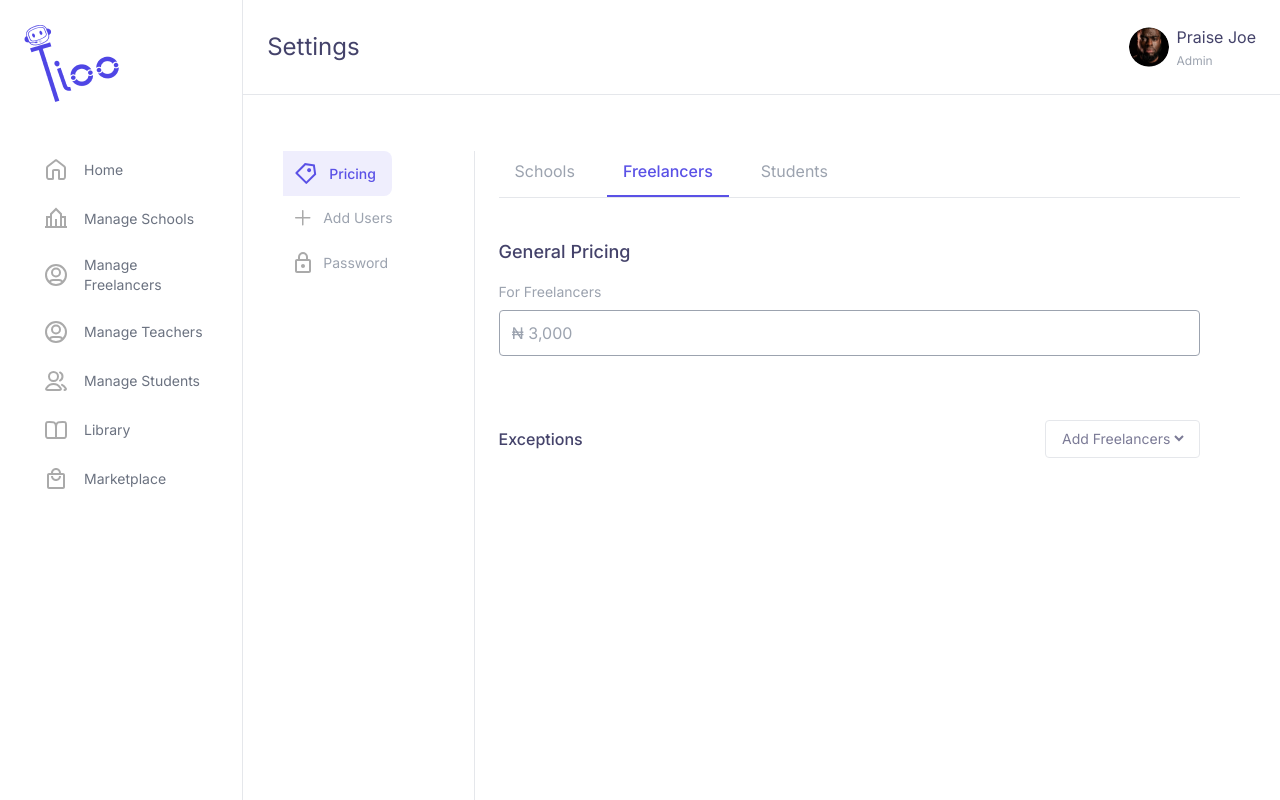
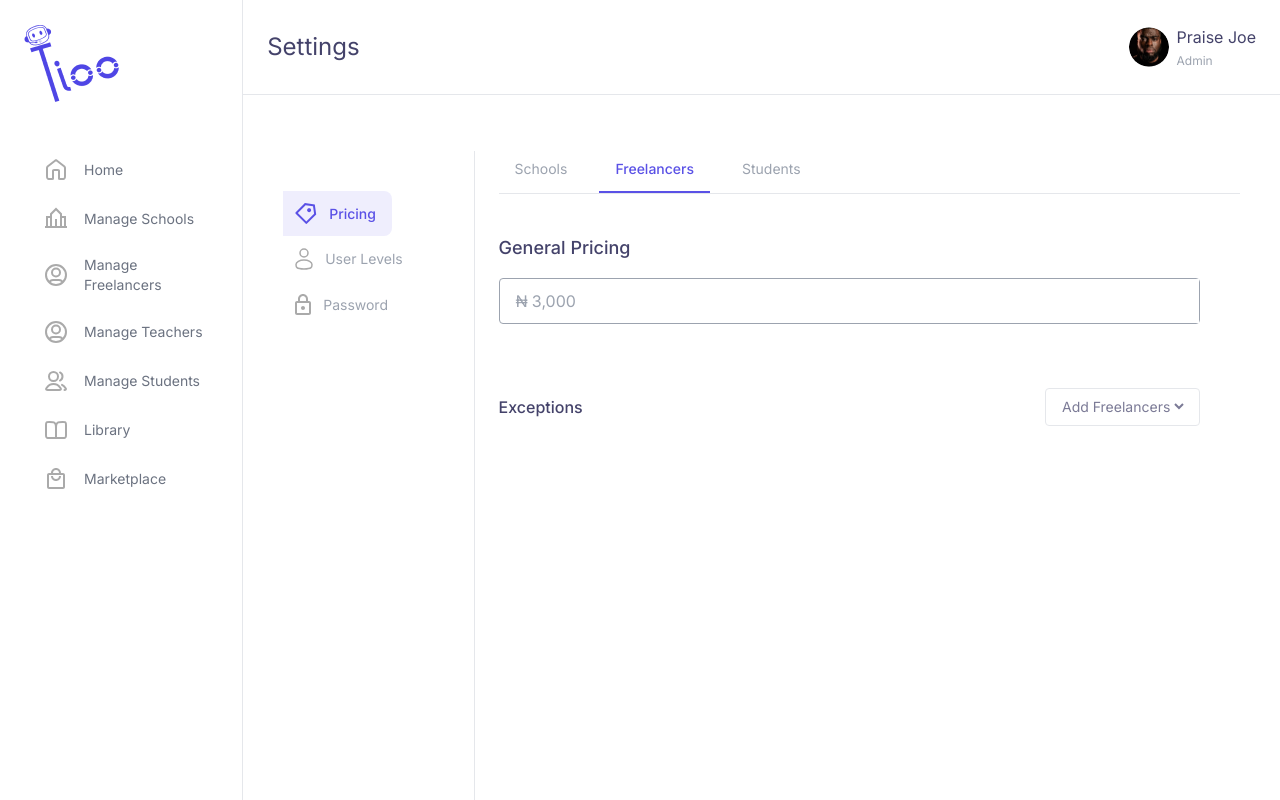
Before and after one commit to debug-evenstar/TiooAdminDashboard, a React (Vite) app: page /settings/pricing in a window 1280 px wide. Both pictures are taken after a click on the item "Freelancers". Built offline with nearby package versions, Linux system fonts and the light colour scheme.

Commit message:
updates have been made

```diff
--- /dev/null
+++ b/src/assets/icons/components/settingsNav/user.tsx
@@ -0,0 +1,9 @@
+
+export default function UserIcon({fill = "#aaa"}:{fill: string}) {
+  return (
+        <svg width="18" height="22" viewBox="0 0 18 22" fill="none" xmlns="http://www.w3.org/2000/svg">
+            <path d="M9 9C11.2091 9 13 7.20914 13 5C13 2.79086 11.2091 1 9 1C6.79086 1 5 2.79086 5 5C5 7.20914 6.79086 9 9 9Z" stroke={fill} strokeWidth="1.5"/>
+            <path d="M17 16.5C17 18.985 17 21 9 21C1 21 1 18.985 1 16.5C1 14.015 4.582 12 9 12C13.418 12 17 14.015 17 16.5Z" stroke={fill} strokeWidth="1.5"/>
+        </svg>
+  )
+}
--- /dev/null
+++ b/src/components/nairaInput/nairaInput.tsx
@@ -0,0 +1,19 @@
+type TInputProps = { className?: string; value?: string; readonly?: boolean, type?: string, name: string, placeholder?: string };
+
+export default function NairaInput({ name, className, value, readonly = false, type = "text", placeholder }: TInputProps) {
+    return (
+        <div
+            className="flex border-gray-400 flex items-center outline-none border rounded text-gray-400 ">
+            <span className="pl-4 pr-1 ">₦</span>
+            <input
+                name={name}
+                className={`outline-none w-full ${className}`}
+                type={type}
+                value={value}
+                placeholder={placeholder}
+                readOnly={readonly}
+
+            />
+        </div>
+    )
+}
--- a/src/components/pricing/pricing.tsx
+++ b/src/components/pricing/pricing.tsx
@@ -1,5 +1,5 @@
 import { useState } from "react";
-import Input from "../Input/Input";
+import NairaInput from "../nairaInput/nairaInput";
 
 export function SchoolsComponent() {
     return (
@@ -18,7 +18,7 @@ export function PricingTabComponent({ type }: { type: string }) {
         <>
             <h1 className="font-[500] text-lg text-primary">General Pricing</h1>
             <div className="mt-4">
-                <Input className="py-2.5" name="pricing" value="₦ 3,000" readonly={true} label={`For ${type}`} />
+                <NairaInput className="py-2.5" name="pricing" value="3,000"  />
             </div>
             <div className="flex justify-between items-center mt-16">
                 <h1 className="font-[500] text-primary">Exceptions</h1>
@@ -51,7 +51,7 @@ export default function PricingTab() {
                         <li
                             key={key}
                             onClick={() => setActive(key)}
-                            className={`py-2 pb-3 duration-300 rounded-t hover:text-gray-500 hover:bg-[#5A51E618] cursor-pointer px-4  border-b-2 ${(key == active) ? " text-[#5A51E6] border-[#5A51E6] font-[500]" : "text-gray-400 border-white"}`}>
+                            className={`py-2 pb-3 duration-300 text-sm rounded-t hover:text-gray-500 hover:bg-[#5A51E618] cursor-pointer px-4  border-b-2 ${(key == active) ? " text-[#5A51E6] border-[#5A51E6] font-[500]" : "text-gray-400 border-white"}`}>
                             {tab.name}
                         </li>
                     ))
--- a/src/components/settingsNav/settingsNav.tsx
+++ b/src/components/settingsNav/settingsNav.tsx
@@ -1,12 +1,12 @@
 import { NavLink, useLocation } from "react-router-dom";
 import PriceTagIcon from "../../assets/icons/components/settingsNav/priceTag";
-import PlusIcon from "../../assets/icons/components/settingsNav/plus";
 import LockIcon from "../../assets/icons/components/settingsNav/lock";
+import UserIcon from "../../assets/icons/components/settingsNav/user";
 
 export default function SettingsNav() {
     const settingsNavItems = [
         { name: "Pricing", icon: PriceTagIcon, route: "/settings/pricing" },
-        { name: "Add Users", icon: PlusIcon, route: "/settings/addusers" },
+        { name: "User Levels", icon: UserIcon, route: "/settings/userlevels" },
         { name: "Password", icon: LockIcon, route: "/settings/password" }
     ];
 
@@ -15,8 +15,9 @@ export default function SettingsNav() {
     const checkActive = (route: string) => {
         return (location.pathname === route) ? "bg-light text-main font-[500] border-main" : "border-white hover:border-light";
     }
+
     return (
-        <ul className="flex flex-col text-gray-400 text-sm">
+        <ul className="flex mt-10 flex-col text-gray-400 text-sm">
             {
                 settingsNavItems.map((item, index) => (
                     <NavLink key={index} to={item.route}>
--- /dev/null
+++ b/src/components/userLevels/userLevels.tsx
@@ -0,0 +1,14 @@
+import PlusIcon from "../../assets/icons/components/settingsNav/plus";
+
+export default function UserLevels() {
+    return (
+        <div className="mt-10">
+            <div className="flex items-center justify-between ">
+                <h1 className="text-xl text-primary">User Levels</h1>
+                <div className=" w-6 h-6 rounded-full bg-main flex items-center justify-center">
+                    <PlusIcon fill="white" />
+                </div>
+            </div>
+        </div>
+    )
+}
--- a/src/pages/router.tsx
+++ b/src/pages/router.tsx
@@ -14,6 +14,7 @@ import {
 
 
 import { Routes, Route, Navigate } from 'react-router-dom';
+import UserLevels from '../components/userLevels/userLevels';
 
 export default function AdminRouter() {
     return (
@@ -27,7 +28,7 @@ export default function AdminRouter() {
             <Route path="library" element={<Library />}></Route>
             <Route path="settings" element={<Settings />}>
                 <Route index path="pricing" element={<PricingTab />} />
-                <Route path="addusers" element={<h1>Add User</h1>} />
+                <Route path="userlevels" element={<UserLevels/>} />
                 <Route path="password" element={<h1>Password</h1>} />
                 <Route path="*" element={<Navigate to="pricing"></Navigate>}></Route>
 
```
Also changed, not shown: src/components/addUsers/addUser.tsx (deleted).
